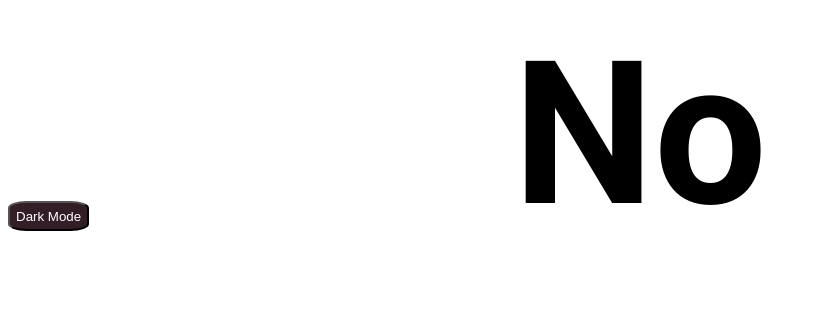
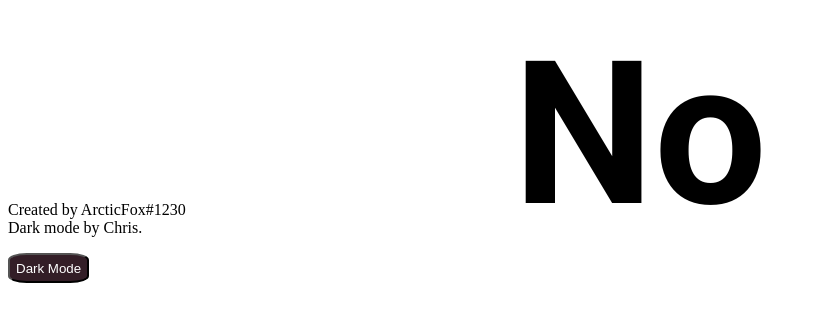
Before and after one commit to IsGTA6OutYet/isgta6outyet.github.io, a plain HTML site: page index.html in a window 1280 px wide. Shown: the part 117-438 px from the top of the page, without its empty margins (0-816 px from the left). Drawn offline with Linux system fonts and the light colour scheme.

Commit message:
Added credit

```diff
--- a/index.html
+++ b/index.html
@@ -12,6 +12,8 @@
   </head>
   <body>
     <h1 id="MainText">No</h1>
+    <p id="credit">Created by ArcticFox#1230 <br> Dark mode by Chris.</p>
+
 
     <button onclick="DarkMode(true)">Dark Mode</button>
     <script>
```
